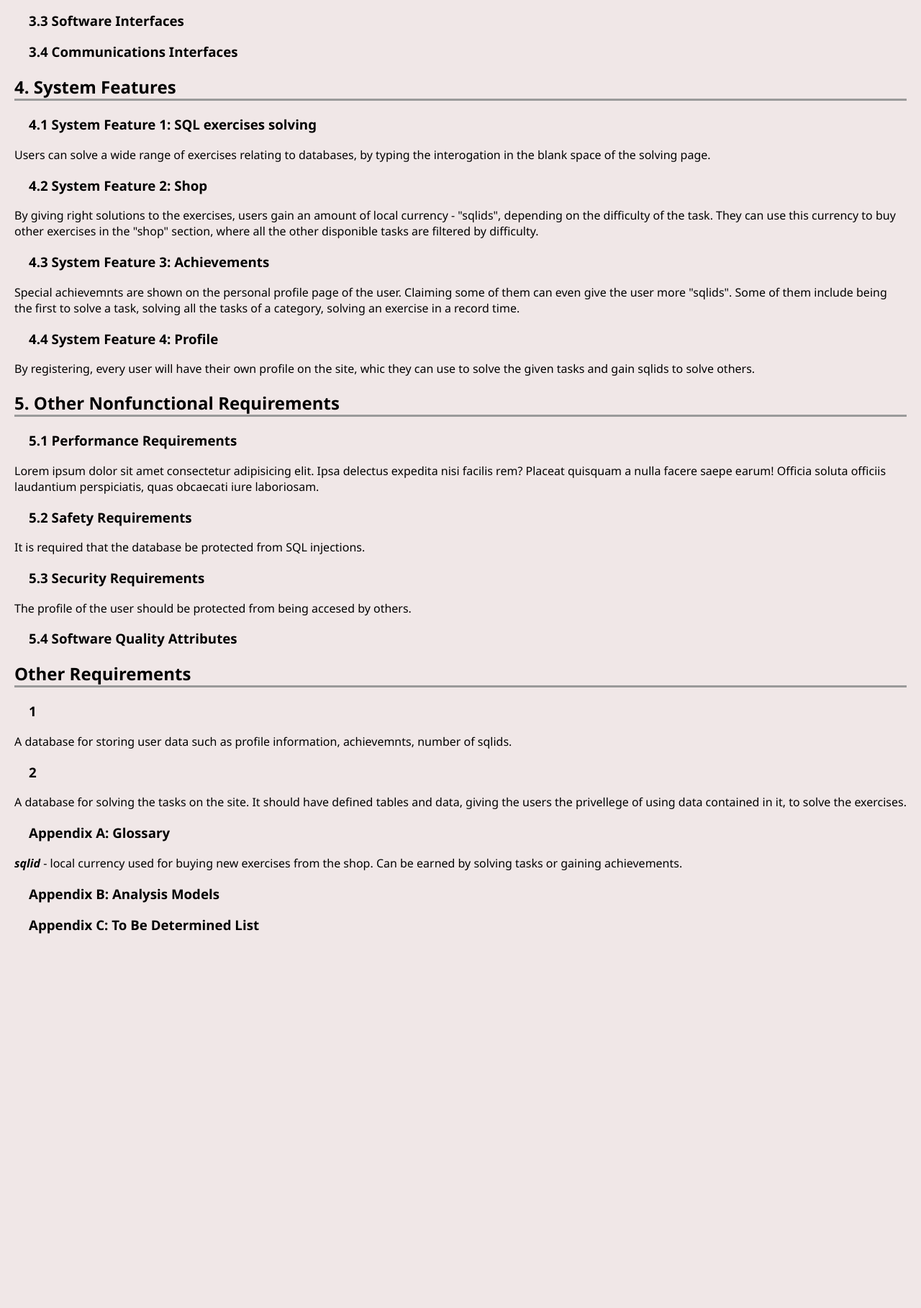
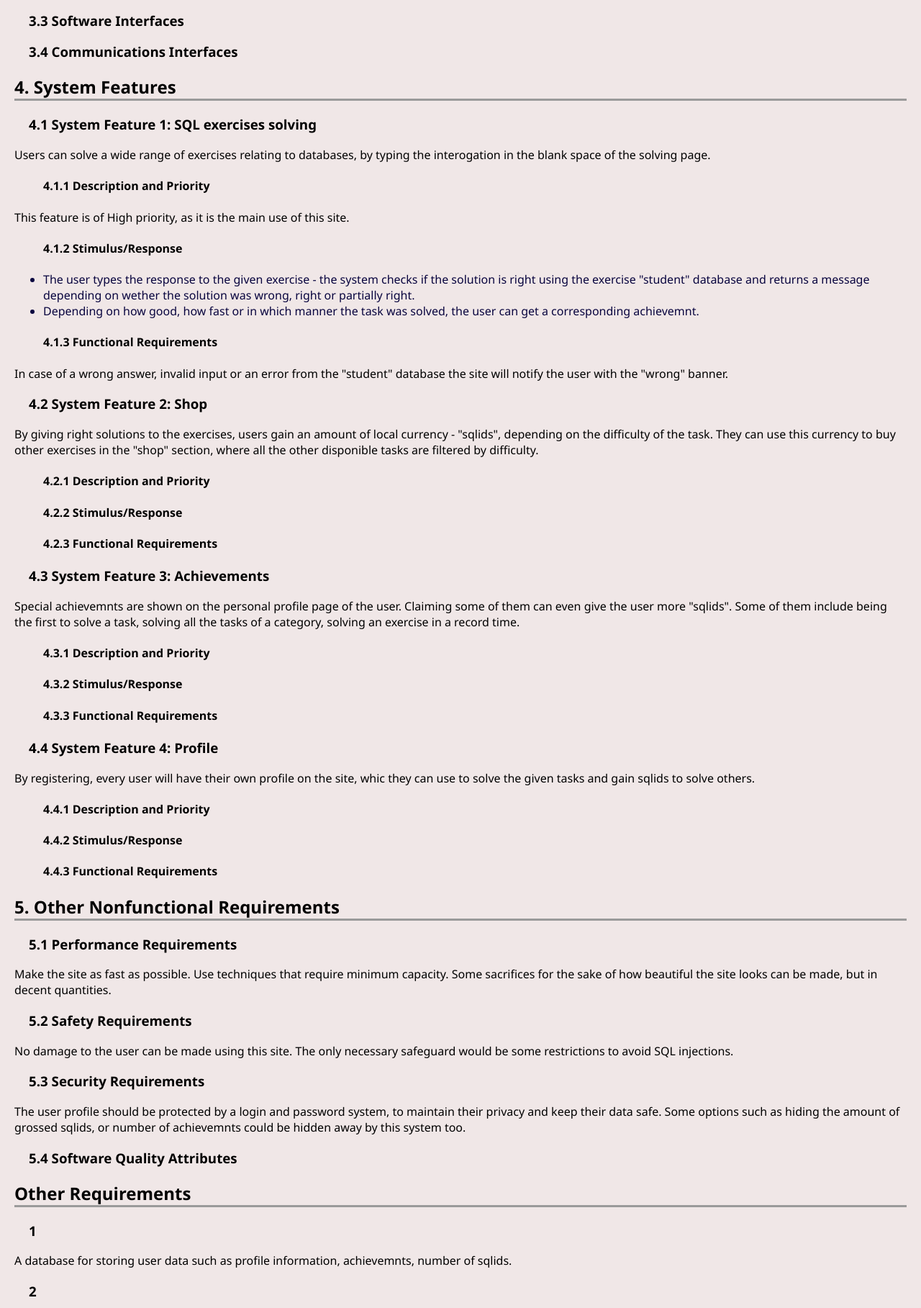
Before and after one commit to Ca3zsar/SQL-Games, a PHP site: page /scholarlyhtml.html in a window 1280 px wide. Shown: the part 1832-3649 px from the top of the page at 72% size. Before the commit the page ends 3129 px from the top, so only its background shows below. Run offline with PHP 8.4, Linux system fonts and the light colour scheme.

Commit message:
scholarlyHTML quick update

```diff
--- a/front-end/scholarlyhtml.html
+++ b/front-end/scholarlyhtml.html
@@ -163,20 +163,52 @@
             <h3>4.1 System Feature 1: SQL exercises solving</h3>
             <p>Users can solve a wide range of exercises relating to databases, by typing the interogation in the blank
                 space of the solving page. </p>
+            <h4>4.1.1 Description and Priority</h4>
+            <p>This feature is of High priority, as it is the main use of this site. </p>
+            <h4>4.1.2 Stimulus/Response</h4>
+            <ul>
+                <li>The user types the response to the given exercise - the system checks if the solution is right using
+                    the exercise "student" database and returns a message depending on wether the solution was wrong,
+                    right or partially right.</li>
+                <li>Depending on how good, how fast or in which manner the task was solved, the user can get a
+                    corresponding achievemnt.</li>
+            </ul>
+            <h4>4.1.3 Functional Requirements</h4>
+            <p>In case of a wrong answer, invalid input or an error from the "student" database the site will notify the
+                user with the
+                "wrong" banner.</p>
 
             <h3>4.2 System Feature 2: Shop</h3>
             <p>By giving right solutions to the exercises, users gain an amount of local currency - "sqlids",
                 depending on the difficulty of the task. They can use this currency to buy other exercises in the "shop"
                 section, where all the other disponible tasks are filtered by difficulty. </p>
+            <h4>4.2.1 Description and Priority</h4>
+
+            <h4>4.2.2 Stimulus/Response</h4>
+
+            <h4>4.2.3 Functional Requirements</h4>
 
             <h3>4.3 System Feature 3: Achievements</h3>
+
             <p>Special achievemnts are shown on the personal profile page of the user. Claiming some of them can even
                 give the user more "sqlids". Some of them include being the first to solve a task, solving all the tasks
                 of a category, solving an exercise in a record time.</p>
 
+            <h4>4.3.1 Description and Priority</h4>
+
+            <h4>4.3.2 Stimulus/Response</h4>
+
+            <h4>4.3.3 Functional Requirements</h4>
+
             <h3>4.4 System Feature 4: Profile</h3>
             <p>By registering, every user will have their own profile on the site, whic they can use to solve the given
                 tasks and gain sqlids to solve others. </p>
+
+            <h4>4.4.1 Description and Priority</h4>
+
+            <h4>4.4.2 Stimulus/Response</h4>
+
+            <h4>4.4.3 Functional Requirements</h4>
 
         </section>
 
@@ -184,16 +216,17 @@
             <h2>5. Other Nonfunctional Requirements</h2>
 
             <h3>5.1 Performance Requirements</h3>
-            <p>Lorem ipsum dolor sit amet consectetur adipisicing elit. Ipsa delectus expedita nisi facilis rem?
-                Placeat
-                quisquam a nulla facere saepe earum! Officia soluta officiis laudantium perspiciatis, quas obcaecati
-                iure laboriosam.</p>
+            <p>Make the site as fast as possible. Use techniques that require minimum capacity. Some sacrifices for the
+                sake of how beautiful the site looks can be made, but in decent quantities.</p>
 
             <h3>5.2 Safety Requirements</h3>
-            <p>It is required that the database be protected from SQL injections.</p>
+            <p>No damage to the user can be made using this site. The only necessary safeguard would be some
+                restrictions to avoid SQL injections.</p>
 
             <h3>5.3 Security Requirements</h3>
-            <p>The profile of the user should be protected from being accesed by others.</p>
+            <p>The user profile should be protected by a login and password system, to maintain their privacy and keep
+                their data safe. Some options such as hiding the amount of grossed sqlids, or number of achievemnts
+                could be hidden away by this system too.</p>
 
             <h3>5.4 Software Quality Attributes</h3>
 
@@ -212,9 +245,19 @@
             <p><i><b>sqlid</b></i> - local currency used for buying new exercises from the shop. Can be earned by
                 solving tasks or gaining achievements.</p>
 
+            <figure typeof="sa:image"><img src="resources/first.png"></figure>
+            <p> - this symbol means that the exercise has not been solved by anyone, so the user can be the fisrt
+                one to do it.</p>
+
+
+
             <h3>Appendix B: Analysis Models</h3>
 
             <h3>Appendix C: To Be Determined List</h3>
+            <ul>
+                <li>SQL icon source?</li>
+                <li>other references to be determined...</li>
+            </ul>
 
         </section>
 
--- a/front-end/styles/scholarly_style.css
+++ b/front-end/styles/scholarly_style.css
@@ -31,3 +31,7 @@ li{
 li a{
     color: rgb(25, 13, 192);
 }
+
+img{
+    width:40px;
+}
```
